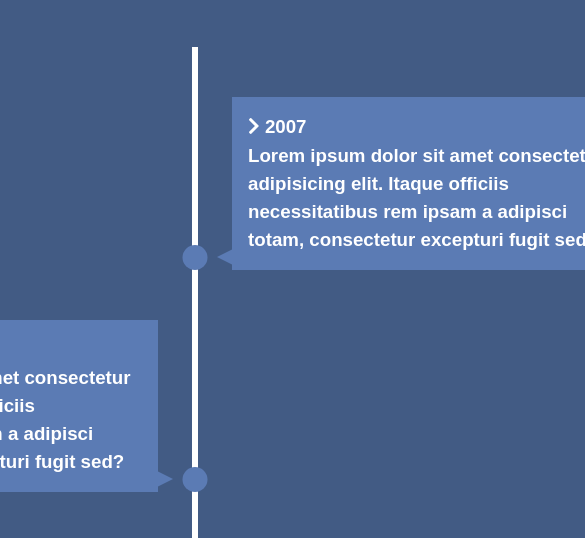
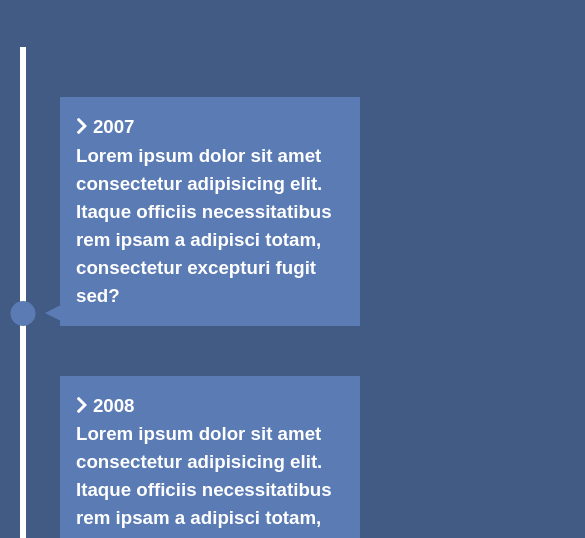
Before and after one commit to dav1dborja/knowledge-resume, a plain HTML site: page index.html in a window 390 px wide. Shown: the part 269-807 px from the top of the page, 585 px wide, since content can reach past the window. Drawn offline with Linux system fonts and the light colour scheme.

Commit message:
responsive media queries and scroll in animation

```diff
--- a/index.html
+++ b/index.html
@@ -115,5 +115,6 @@
       </li>
     </ul>
   </section>
+  <script src="main.js"></script>
 </body>
 </html>
--- /dev/null
+++ b/main.js
@@ -0,0 +1,24 @@
+const items = document.querySelectorAll('#timeline li');
+
+const isInViewport = el => {
+  const rect = el.getBoundingClientRect();
+  return (
+    rect.top >= 0 &&
+    rect.left >= 0 &&
+    rect.bottom <=
+      (window.innerHeight || document.documentElement.clientHeight) &&
+    rect.right <= (window.innerWidth || document.documentElement.clientWidth)
+  );
+};
+
+const run = () =>
+  items.forEach(item => {
+    if (isInViewport(item)) {
+      item.classList.add('show');
+    }
+  });
+
+// Events
+window.addEventListener('load', run);
+window.addEventListener('resize', run);
+window.addEventListener('scroll', run);
--- a/style.css
+++ b/style.css
@@ -55,16 +55,20 @@ h1 {
   padding: 1rem;
   background: var(--secondary-color);
   transition: all 0.5s ease-in-out;
+  visibility: hidden;
+  opacity: 0;
 }
 
 /* Right Side */
 #timeline ul li:nth-child(odd) div {
   left: 40px;
+  transform: translate(200px, 0);
 }
 
 /* Left Side */
 #timeline ul li:nth-child(even) div {
   left: -434px;
+  transform: translate(-200px, 0);
 }
 
 /* Dots */
@@ -75,7 +79,7 @@ h1 {
   bottom: 0;
   width: 25px;
   height: 25px;
-  background: var(--secondary-color);
+  background: inherit;
   transform: translateX(-50%);
   border-radius: 50%;
   transition: background 0.5s ease-in-out;
@@ -104,3 +108,46 @@ h1 {
   border-width: 8px 0 8px 16px;
   border-color: transparent transparent transparent var(--secondary-color);
 }
+
+/* Show Boxes */
+#timeline ul li.show div {
+  transform: none;
+  visibility: visible;
+  opacity: 1;
+}
+
+#timeline ul li.show:after {
+  background: var(--secondary-color);
+}
+
+/* Media Queries */
+
+@media(max-width: 900px) {
+  #timeline ul li div {
+    width: 250px;
+  }
+
+  #timeline ul li:nth-child(even) div {
+    left: -284px;
+  }
+}
+
+@media(max-width: 600px) {
+  #timeline ul li {
+    margin-left: 20px;
+  }
+
+  #timeline ul li div { /* this sets a dynamic width */
+    width: calc(100vw - 90px);
+  }
+
+  #timeline ul li:nth-child(even) div {
+    left: 40px
+  }
+
+  #timeline ul li:nth-child(even) div:before {
+    left: -15px;
+    border-width: 8px 16px 8px 0;
+    border-color: transparent var(--secondary-color) transparent transparent;
+  }
+}
```
